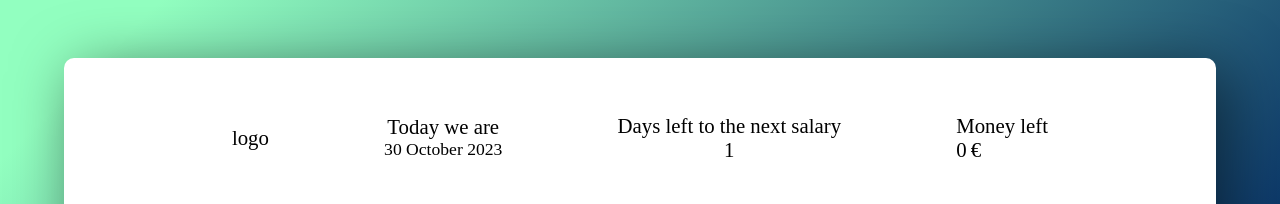
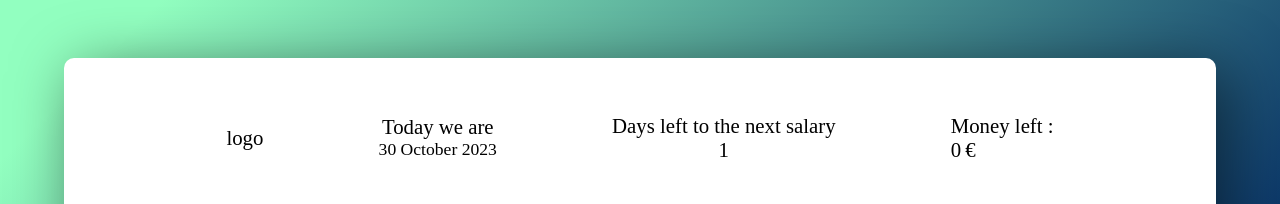
Before and after one commit to monikanaglak/budget-calculator, a website built with webpack: page frontend/public/index.html in a window 1280 px wide. Shown: the top 204 px of the page. Built offline with nearby package versions, Linux system fonts and the light colour scheme; files whose address does not match are found by name.

Commit message:
correction

```diff
--- a/frontend/public/index.html
+++ b/frontend/public/index.html
@@ -21,7 +21,7 @@
             <p class="days-left"></p>
           </div>
           <div>
-            <p class="money">Money left</p>
+            <p class="money">Money left :</p>
             <div class="euro">
               <p class="money-left">0</p><span>€</span>
             </div>
```
